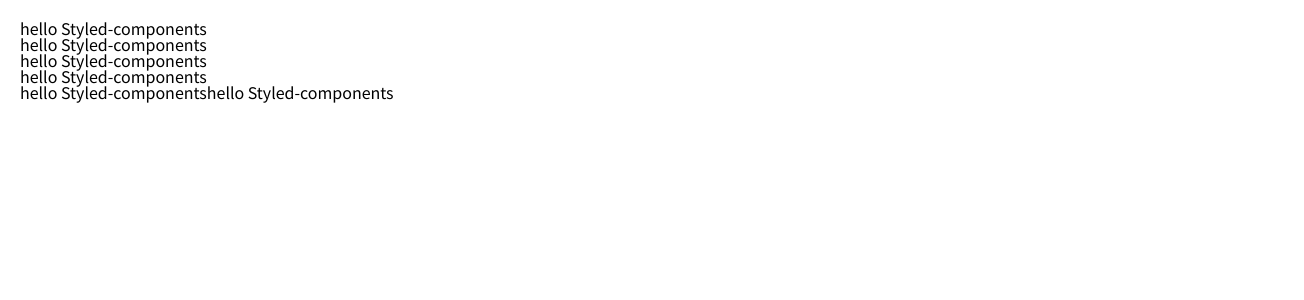
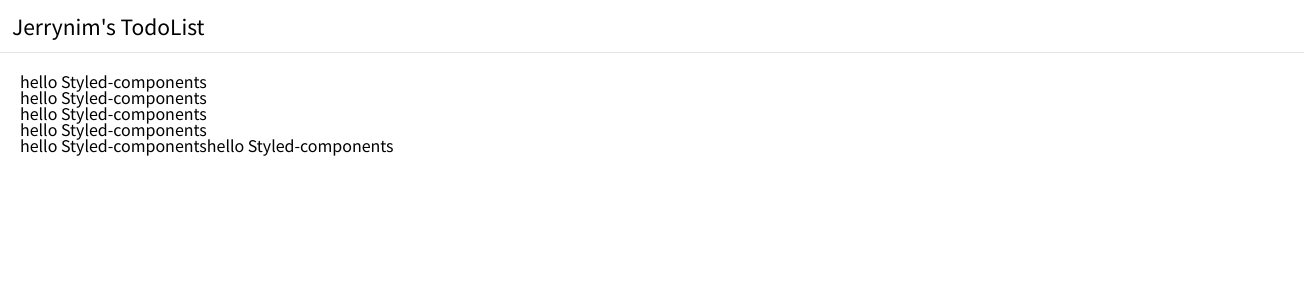
Before and after one commit to suhyun-p/next-todo, a Next.js app: page / in a window 1280 px wide. Shown: the top 300 px of the page, 1304 px wide, since content can reach past the window. Built offline with nearby package versions, Linux system fonts and the light colour scheme.

Commit message:
5.1 투두리스트 헤더 만들기

```diff
--- /dev/null
+++ b/components/Header.tsx
@@ -0,0 +1,25 @@
+import React from "react";
+import styled from "styled-components";
+import palette from "../styles/palette";
+
+const Container = styled.div`
+    display: flex;
+    align-items: center;
+    width: 100%;
+    height: 52px;
+    padding: 0 12px;
+    border-bottom: 1px solid ${palette.gray};
+    h1 {
+        font-size: 21px;
+    }
+`;
+
+const Header: React.FC = () => {
+    return (
+        <Container>
+            <h1>Jerrynim's TodoList</h1>
+        </Container>
+    );
+};
+
+export default Header;
--- a/pages/_app.tsx
+++ b/pages/_app.tsx
@@ -1,10 +1,12 @@
-import App, { AppContext, AppProps, AppInitialProps } from "next/app";
+import { AppProps } from "next/app";
+import Header from "../components/Header";
 import GlobalStyle from "../styles/GlobalStyle";
 
 const app = ({ Component, pageProps }: AppProps) => {
     return (
         <>
             <GlobalStyle />
+            <Header />
             <Component { ...pageProps } />
         </>
     );
--- /dev/null
+++ b/styles/palette.ts
@@ -0,0 +1,11 @@
+export default {
+    red: "#FFAFB0",
+    orange: "#FFC282",
+    yellow: "#FCFFB0",
+    green: "#E2FFAF",
+    blue: "#AEE4FF",
+    navy: "#B5C7ED",
+    gray: "#E5E5E5",
+    deep_red: "#F35456",
+    deep_green: "#47E774"
+}
```
